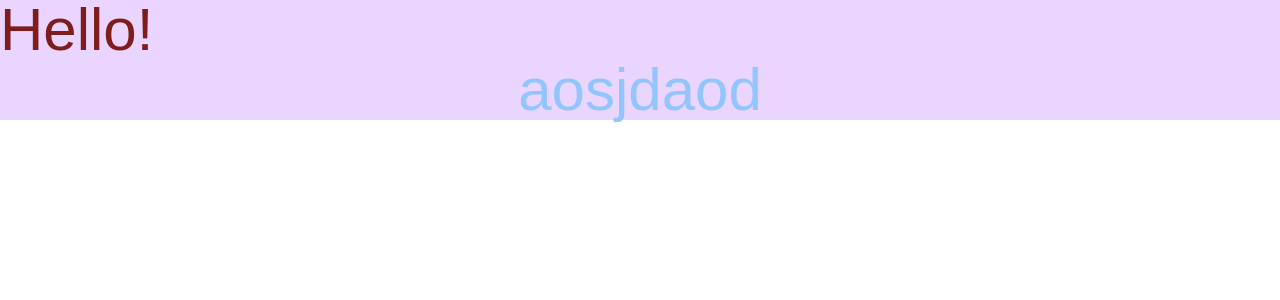
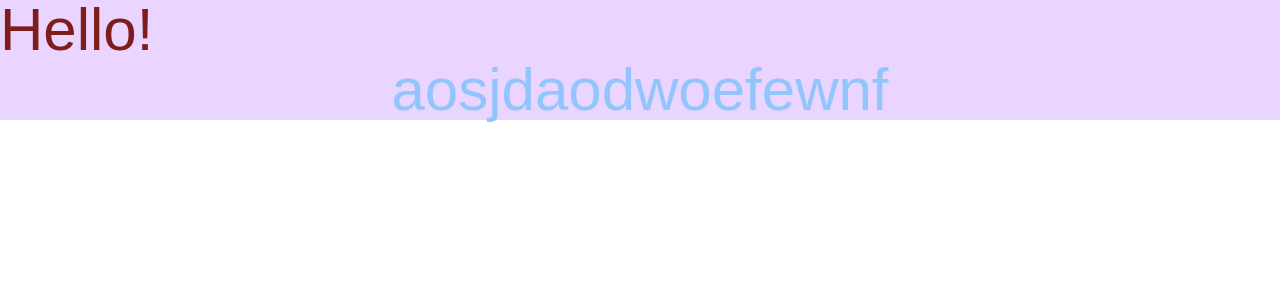
Before and after one commit to saltydoge59/Junkai_heartcode, a Next.js app in the folder my-app/: page / in a window 1280 px wide. Shown: the top 300 px of the page. Built offline with nearby package versions, Linux system fonts and the light colour scheme.

Commit message:
changed landing page

```diff
--- a/my-app/app/page.tsx
+++ b/my-app/app/page.tsx
@@ -5,7 +5,7 @@ export default function Home() {
     <div className="text-red-900 text-6xl bg-purple-200">
       Hello!
       <div className = "flex flex-row justify-center text-blue-300">
-        aosjdaod
+        aosjdaodwoefewnf
       </div>
     </div>
   );
```
